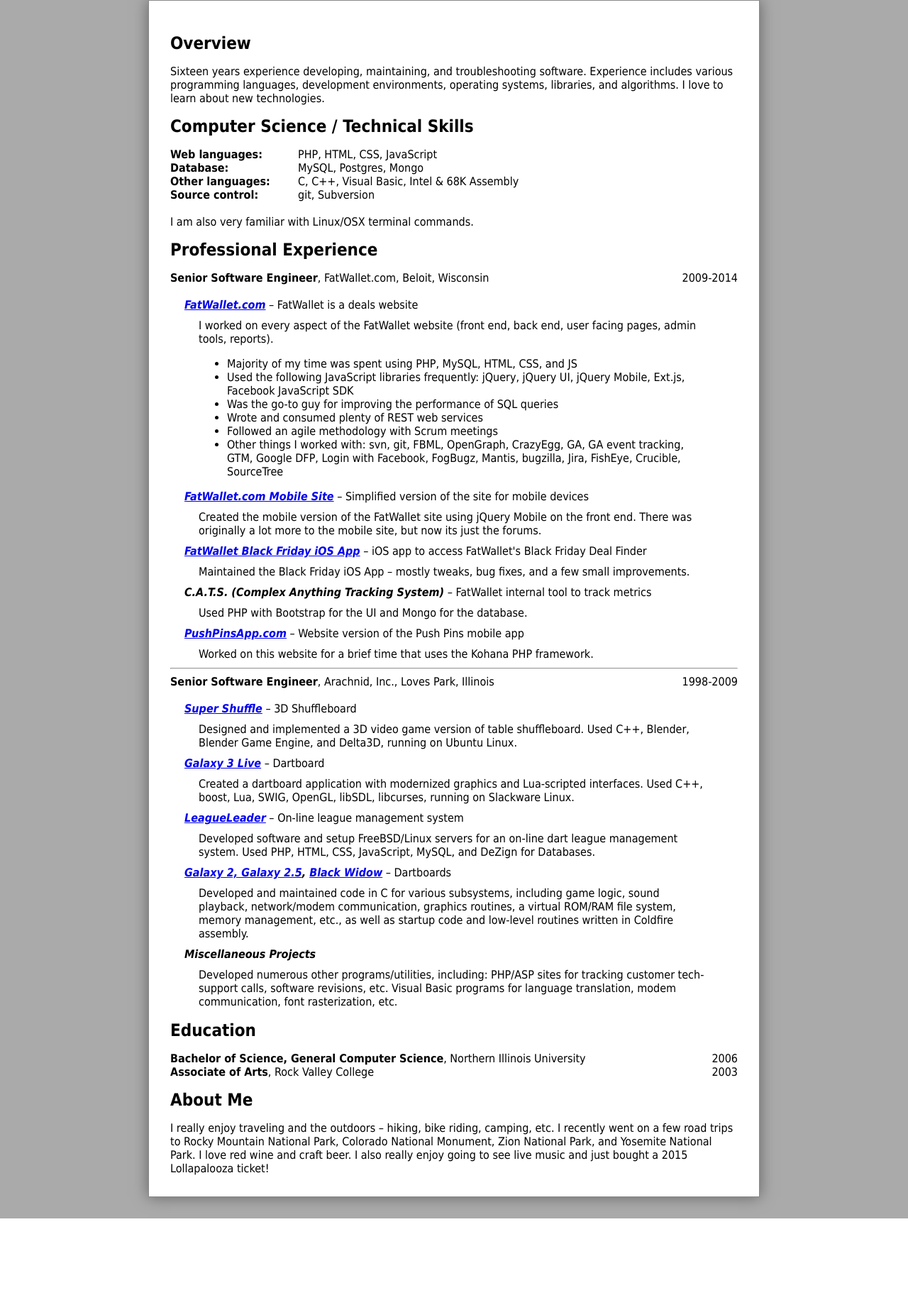
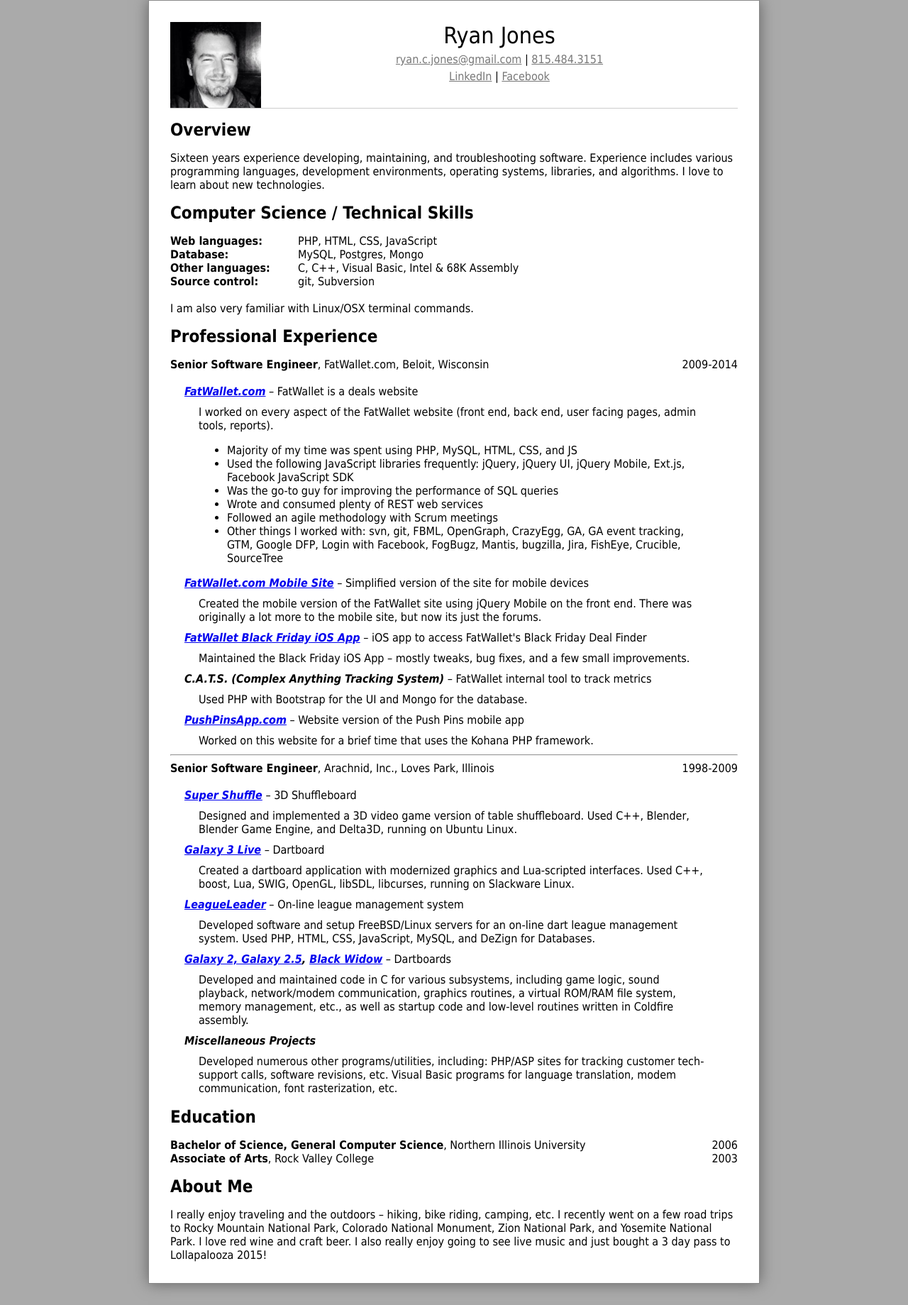
Before and after one commit to voidpointer/voidpointer.github.io, a PHP site: page / in a window 1280 px wide. Shown: the whole page at 71% size. Before the commit the page ends 1717 px from the top, so only its background shows below. Run offline with PHP 8.4, Linux system fonts and the light colour scheme.

Commit message:
Added contact info.

```diff
--- a/index.php
+++ b/index.php
@@ -11,12 +11,22 @@
 	</head>
 	<body>
 		<div class="page">
-			<nav>
-				<div class="bio-pic">
-					<img src="i/ryan_jones1.jpg" width="128" border="0">
+			<article>
+				<div class="page-heading">
+					<div class="bio-pic">
+						<img src="i/ryan_jones1.jpg" width="128" border="0">
+					</div>
+					<div class="bio-info">
+						<div class="bio-name">Ryan Jones</div>
+						<div class="bio-data">
+							<a href="mailto:ryan.c.jones@gmail.com">ryan.c.jones@gmail.com</a> | <a href="tel:18154843151">815.484.3151</a>
+						</div>
+						<div class="bio-data">
+							<a href="http://www.linkedin.com/in/voidpointer/en" target="_blank">LinkedIn</a> | <a href="http://www.facebook.com/voidpointer" target="_blank">Facebook</a>
+						</div>
+					</div>
+					<div style="clear:both;"></div>
 				</div>
-			</nav>
-			<article>
 				<section>
 					<header>
 						<h1>Overview</h1>
@@ -173,7 +183,7 @@
 						I really enjoy traveling and the outdoors &ndash; hiking, bike riding, camping, etc.  I recently went on a few road
 						trips to Rocky Mountain National Park, Colorado National Monument, Zion National Park, and Yosemite National Park.
 						I love red wine and craft beer.
-						I also really enjoy going to see live music and just bought a 2015 Lollapalooza ticket!
+						I also really enjoy going to see live music and just bought a 3 day pass to Lollapalooza 2015!
 					</header>
 				</section>
 			</article>
--- a/style.css
+++ b/style.css
@@ -17,9 +17,25 @@ nav {
 	-moz-box-shadow: 0px 0px 20px 0px rgba(100,100,100,1);
 	box-shadow: 0px 0px 20px 0px rgba(100,100,100,1);
 }
-.bio-pic {
+.page-heading {
+	border-bottom:1px solid #ccc;
+}
+.bio-pic img {
+	float:left;
+	width:128px;
+	height:121px;
+}
+.bio-info {
 	text-align:center;
-	padding:20px 0;
+}
+.bio-name {
+	font-size:2.0em;
+}
+.bio-data {
+	margin:5px 0;
+}
+.bio-data a {
+	color:#777;
 }
 h1 {
 	font-weight:bold;
```
